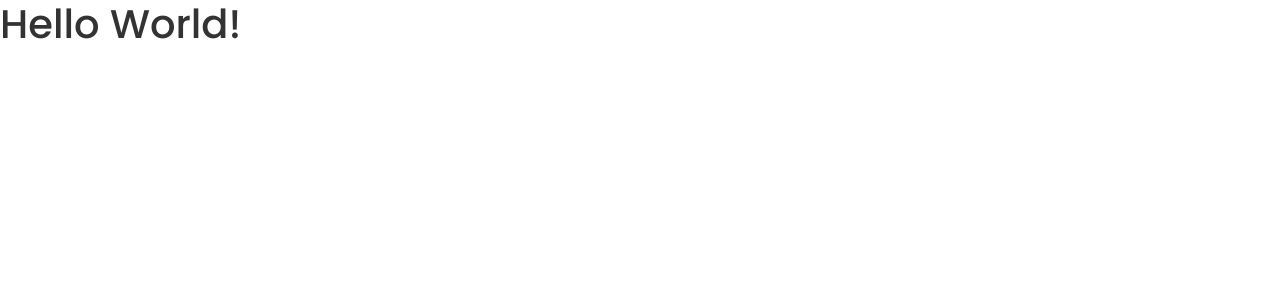
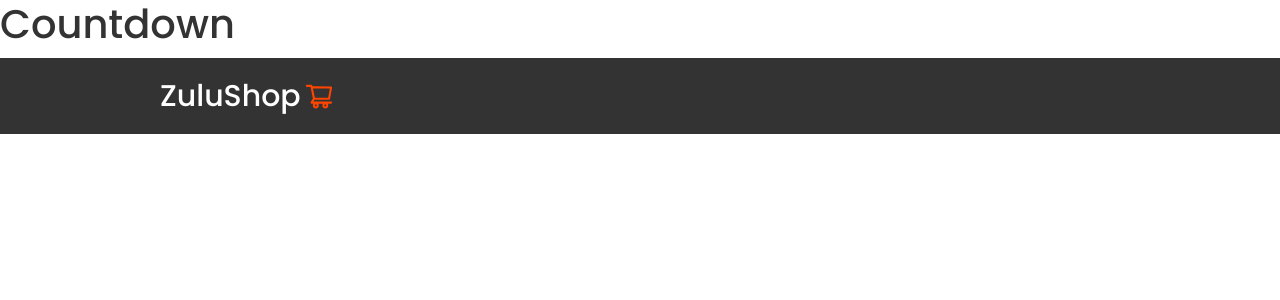
Before and after one commit to jordanr2m/react-countdown, a React (Create React App) app: page / in a window 1280 px wide. Shown: the top 300 px of the page. Built offline with nearby package versions, Linux system fonts and the light colour scheme.

Commit message:
Began adding JSX and CSS for Product component.

```diff
--- a/package.json
+++ b/package.json
@@ -8,6 +8,7 @@
     "@testing-library/user-event": "^13.5.0",
     "react": "^18.3.1",
     "react-dom": "^18.3.1",
+    "react-icons": "^5.2.1",
     "react-scripts": "5.0.1",
     "web-vitals": "^2.1.4"
   },
--- a/src/App.js
+++ b/src/App.js
@@ -1,9 +1,12 @@
 import './App.css';
+import Product from './components/product/Product';
+import Countdown from './components/countdown/Countdown';
 
 function App() {
   return (
     <div className="App">
-      <h1>Hello World!</h1>
+      <Countdown />
+      <Product />
     </div>
   );
 }
--- /dev/null
+++ b/src/components/countdown/Countdown.js
@@ -0,0 +1,12 @@
+import React from 'react'
+import "./Countdown.css";
+
+const Countdown = () => {
+  return (
+    <div>
+      <h1>Countdown</h1>
+    </div>
+  )
+}
+
+export default Countdown
--- /dev/null
+++ b/src/components/product/Product.css
@@ -0,0 +1,4 @@
+.shopping-icon {
+    margin-bottom: -5px;
+    margin-left: 3px;
+}
--- /dev/null
+++ b/src/components/product/Product.js
@@ -0,0 +1,26 @@
+import React from 'react'
+import "./Product.css"
+import { AiOutlineShoppingCart } from "react-icons/ai";
+
+const Product = () => {
+  return (
+    // Place everything inside of a fragment
+    <>
+      <header className='--bg-dark'>
+        <nav className='container'>
+          {/* Place icon inside of h2 */}
+          <h2 className='--text-md --text-light --py2'>
+            Zulu<span>Shop</span>
+            <AiOutlineShoppingCart color="orangered" size={30} className='shopping-icon'/>
+          </h2>
+        </nav>
+      </header>
+
+      <section>
+
+      </section>
+    </>
+  )
+}
+
+export default Product
```
Also changed, not shown: src/components/countdown/Countdown.css (added), 1 other file (tests, documents, lock files or other folders).
